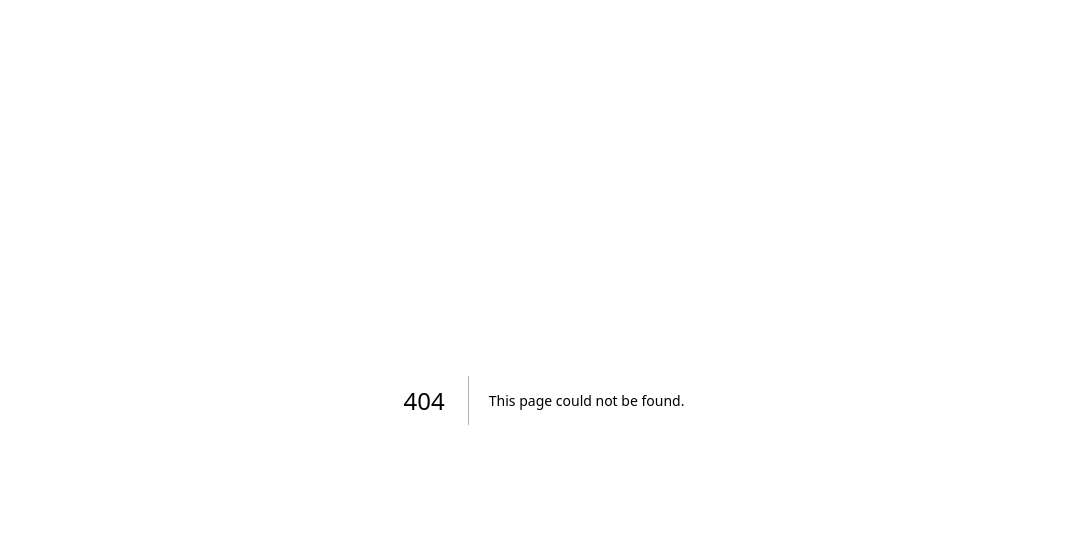
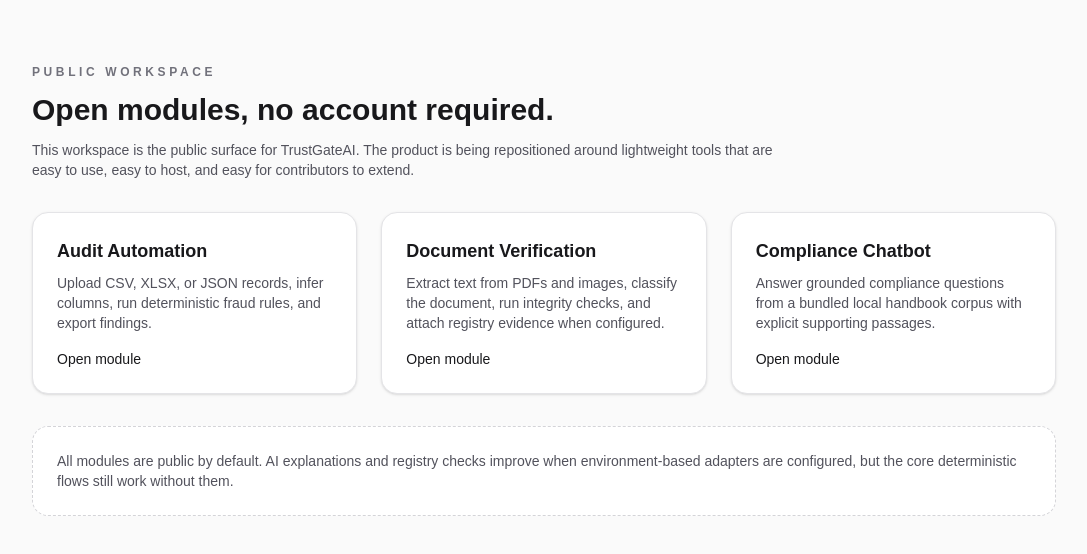
Before and after one commit to stmarkadebayo/TrustGateAI, a Next.js app: page /dashboard in a window 1280 px wide. Before the commit this address had no page. Shown: the top 554 px of the page, without its empty margins (96-1183 px from the left). Built offline with nearby package versions, Linux system fonts and the light colour scheme.

Commit message:
Turn dashboard into public module hub

```diff
--- /dev/null
+++ b/src/app/dashboard/page.tsx
@@ -0,0 +1,61 @@
+import Link from "next/link";
+
+export default function DashboardPage() {
+  return (
+    <div className="min-h-screen bg-zinc-50 px-6 py-16">
+      <div className="mx-auto flex w-full max-w-5xl flex-col gap-8">
+        <div className="flex flex-col gap-3">
+          <p className="text-xs font-semibold uppercase tracking-[0.3em] text-zinc-500">
+            Public Workspace
+          </p>
+          <h1 className="text-3xl font-semibold text-zinc-900">
+            Open modules, no account required.
+          </h1>
+          <p className="max-w-3xl text-sm text-zinc-600">
+            This workspace is the public surface for TrustGateAI. The product is
+            being repositioned around lightweight tools that are easy to use,
+            easy to host, and easy for contributors to extend.
+          </p>
+        </div>
+
+        <section className="grid gap-6 md:grid-cols-3">
+          {[
+            {
+              title: "Audit Automation",
+              body: "Upload CSV, XLSX, or JSON records, infer columns, run deterministic fraud rules, and export findings.",
+              href: "/audit",
+            },
+            {
+              title: "Document Verification",
+              body: "Extract text from PDFs and images, classify the document, run integrity checks, and attach registry evidence when configured.",
+              href: "/verify",
+            },
+            {
+              title: "Compliance Chatbot",
+              body: "Answer grounded compliance questions from a bundled local handbook corpus with explicit supporting passages.",
+              href: "/chat",
+            },
+          ].map((module) => (
+            <Link
+              key={module.title}
+              href={module.href}
+              className="rounded-2xl border border-zinc-200 bg-white p-6 shadow-sm"
+            >
+              <h2 className="text-lg font-semibold text-zinc-900">
+                {module.title}
+              </h2>
+              <p className="mt-2 text-sm text-zinc-600">{module.body}</p>
+              <div className="mt-4 text-sm font-medium text-zinc-900">Open module</div>
+            </Link>
+          ))}
+        </section>
+
+        <div className="rounded-2xl border border-dashed border-zinc-300 bg-white p-6 text-sm text-zinc-600">
+          All modules are public by default. AI explanations and registry checks
+          improve when environment-based adapters are configured, but the core
+          deterministic flows still work without them.
+        </div>
+      </div>
+    </div>
+  );
+}
```
